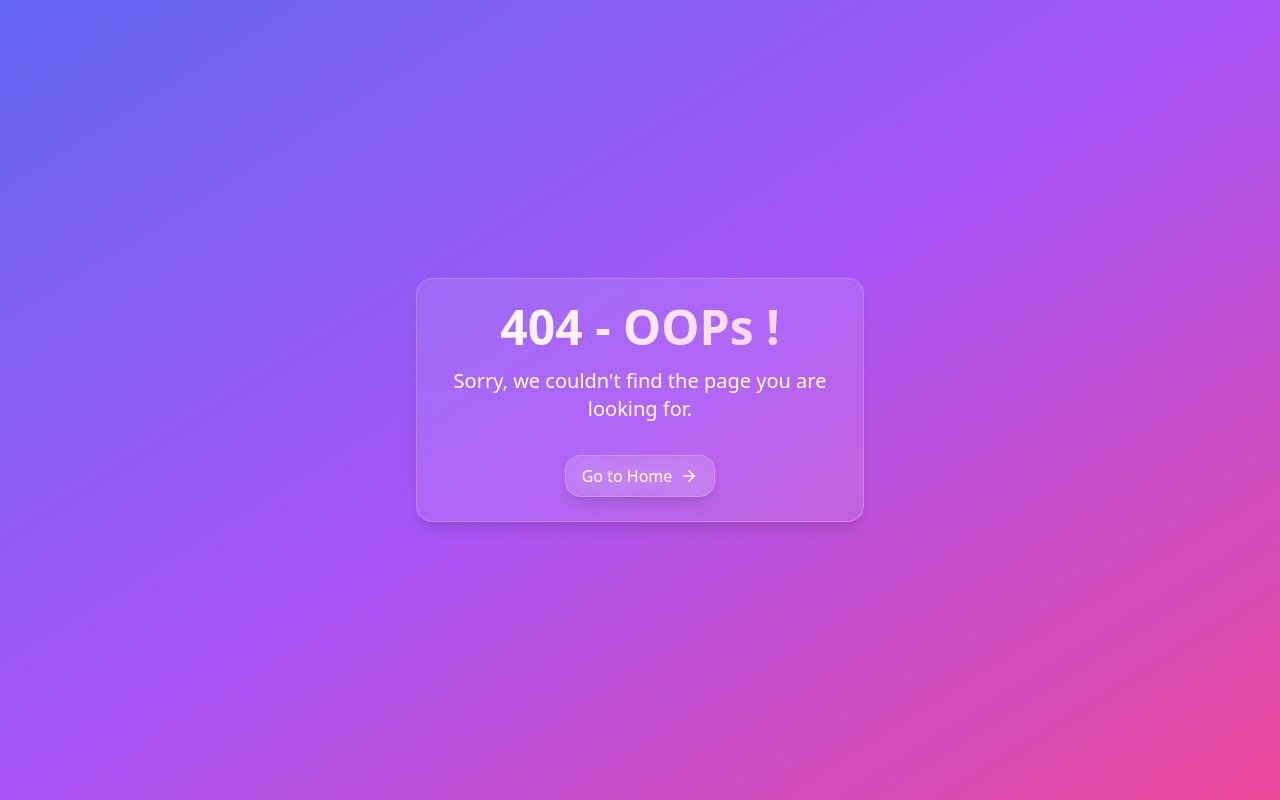
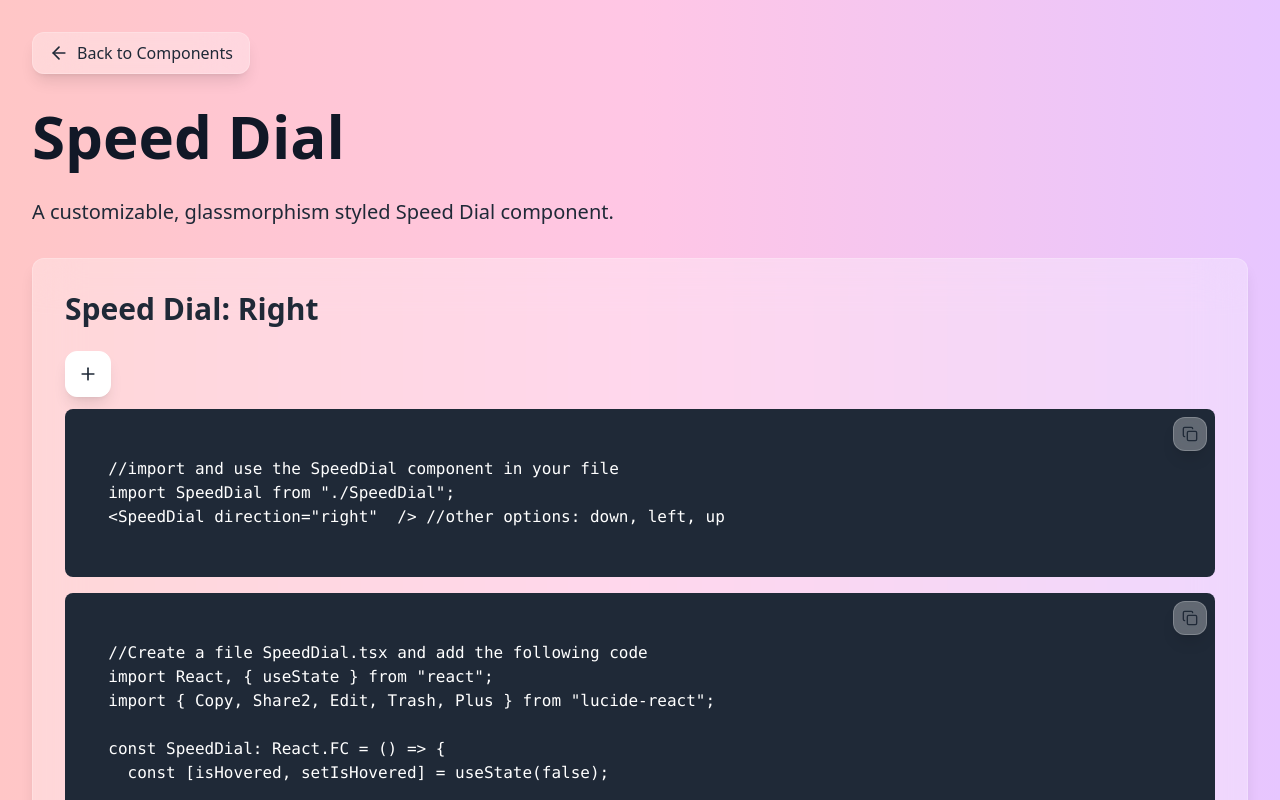
Before and after one commit to Jaishree2310/GlassyUI-Components, a React (Create React App) app: page /speed-dial-details in a window 1280 px wide. Before the commit this address had no page. Shown: the top 800 px of the page. Built offline with nearby package versions, Linux system fonts and the light colour scheme.

Commit message:
feat: Added speed dial component for social media #20

```diff
--- a/package.json
+++ b/package.json
@@ -14,8 +14,10 @@
     "lucide-react": "^0.408.0",
     "pixel-retroui": "^1.0.61",
     "react": "^18.3.1",
+    "react-components": "^0.5.1",
     "react-dom": "^18.3.1",
     "react-feather": "^2.0.10",
+    "react-icons": "^5.3.0",
     "react-router-dom": "^6.25.1",
     "react-scripts": "5.0.1",
     "typescript": "^4.9.5",
--- a/src/App.tsx
+++ b/src/App.tsx
@@ -1,15 +1,16 @@
-import React from 'react';
-import { BrowserRouter as Router, Route, Routes } from 'react-router-dom';
-import GlassyUILandingPage from './components/GlassyUILandingPage';
-import GlassyUIComponentsPage from './components/GlassyUIComponentsPage';
-import ButtonDetailsPage from './components/ButtonDetailsPage';
-import CardDetailsPage from './components/CardDetailsPage';
-import ProgressBarDetailPage from './components/ProgressBarDetailPage';
-import PopupDetailPage from './components/PopupDetailPage';
-import InputDetailPage from './components/InputDetailPage';
-import TextareaDetailPage from './components/TextareaDetailPage';
-import NotFoundPage from './components/NotFoundPage';
-import TooltipDetailsPage from './components/TooltipDetailsPage';
+import React from "react";
+import { BrowserRouter as Router, Route, Routes } from "react-router-dom";
+import GlassyUILandingPage from "./components/GlassyUILandingPage";
+import GlassyUIComponentsPage from "./components/GlassyUIComponentsPage";
+import ButtonDetailsPage from "./components/ButtonDetailsPage";
+import CardDetailsPage from "./components/CardDetailsPage";
+import ProgressBarDetailPage from "./components/ProgressBarDetailPage";
+import PopupDetailPage from "./components/PopupDetailPage";
+import InputDetailPage from "./components/InputDetailPage";
+import TextareaDetailPage from "./components/TextareaDetailPage";
+import NotFoundPage from "./components/NotFoundPage";
+import TooltipDetailsPage from "./components/TooltipDetailsPage";
+import SpeedDialDetailsPage from "./components/SpeedDialDetailsPage";
 
 const App: React.FC = () => {
   return (
@@ -19,11 +20,15 @@ const App: React.FC = () => {
         <Route path="/components" element={<GlassyUIComponentsPage />} />
         <Route path="/button-details" element={<ButtonDetailsPage />} />
         <Route path="/card-details" element={<CardDetailsPage />} />
-        <Route path="/progress-bar-details" element={<ProgressBarDetailPage />} />
+        <Route
+          path="/progress-bar-details"
+          element={<ProgressBarDetailPage />}
+        />
         <Route path="/popup-details" element={<PopupDetailPage />} />
         <Route path="/input-details" element={<InputDetailPage />} />
         <Route path="/textarea-details" element={<TextareaDetailPage />} />
         <Route path="/tooltip-details" element={<TooltipDetailsPage />} />
+        <Route path="/speed-dial-details" element={<SpeedDialDetailsPage />} />
         <Route path="*" element={<NotFoundPage />} />
       </Routes>
     </Router>
--- a/src/components/GlassyUIComponentsPage.tsx
+++ b/src/components/GlassyUIComponentsPage.tsx
@@ -1,7 +1,20 @@
-import React, { useState } from 'react';
-import { useNavigate } from 'react-router-dom';
-import { Star, ArrowRight, Info, Box, Type, Sliders, MessageSquare, Menu, X, Layout, AlignLeft } from 'lucide-react';
-import Tooltip from './Tooltip';
+import React, { useState } from "react";
+import { useNavigate } from "react-router-dom";
+import {
+  Star,
+  ArrowRight,
+  Info,
+  Box,
+  Type,
+  Sliders,
+  MessageSquare,
+  Menu,
+  X,
+  Layout,
+  AlignLeft,
+} from "lucide-react";
+import Tooltip from "./Tooltip";
+import SpeedDial from "./SpeedDial";
 
 const GlassyUIComponentsPage: React.FC = () => {
   const navigate = useNavigate();
@@ -10,20 +23,25 @@ const GlassyUIComponentsPage: React.FC = () => {
   const githubRepoUrl = "https://github.com/Jaishree2310/GlassyUI-Components";
 
   const getGlassyClasses = () => {
-    return 'backdrop-filter backdrop-blur-md bg-white/10 border border-white/20 rounded-2xl shadow-lg transition-all duration-300';
+    return "backdrop-filter backdrop-blur-md bg-white/10 border border-white/20 rounded-2xl shadow-lg transition-all duration-300";
   };
 
   const toggleMenu = () => setIsMenuOpen(!isMenuOpen);
 
   const navigateToLandingPage = () => {
-    navigate('/');
+    navigate("/");
   };
 
   return (
     <div className="min-h-screen font-sans bg-gradient-to-br from-indigo-500 via-purple-500 to-pink-500 text-white">
       <div className="container mx-auto px-4 py-8 lg:py-12">
         <header className="flex justify-between items-center mb-16">
-          <div className="text-3xl lg:text-4xl font-bold tracking-tight cursor-pointer hover:text-pink-200 transition-colors duration-300" onClick={navigateToLandingPage}>GlassyUI</div>
+          <div
+            className="text-3xl lg:text-4xl font-bold tracking-tight cursor-pointer hover:text-pink-200 transition-colors duration-300"
+            onClick={navigateToLandingPage}
+          >
+            GlassyUI
+          </div>
           <div className="hidden md:flex items-center space-x-4">
             <a
               href={githubRepoUrl}
@@ -59,22 +77,36 @@ const GlassyUIComponentsPage: React.FC = () => {
             Glassmorphic Components
           </h1>
           <p className="text-lg lg:text-xl mb-12 max-w-2xl leading-relaxed">
-            Elevate your UI with our collection of beautifully crafted, glassmorphic components.
-            Perfect for creating modern, sleek interfaces with depth and style.
+            Elevate your UI with our collection of beautifully crafted,
+            glassmorphic components. Perfect for creating modern, sleek
+            interfaces with depth and style.
           </p>
 
           <div className="grid grid-cols-1 md:grid-cols-2 lg:grid-cols-3 gap-8">
             <ComponentCard
+              title="Speed Dial"
+              description="Speed dial with glassmorphism effect. Hover on me to see the actions."
+              icon={<Info size={24} />}
+              status="New"
+              onClick={() => navigate("/speed-dial-details")}
+            >
+              <SpeedDial direction="right" />
+            </ComponentCard>
+            <ComponentCard
               title="Buttons"
               description="Sleek, customizable buttons with glassmorphic styling."
               icon={<Box size={24} />}
-              onClick={() => navigate('/button-details')}
+              onClick={() => navigate("/button-details")}
             >
               <div className="flex space-x-2 mt-4">
-                <button className={`${getGlassyClasses()} px-4 py-2 hover:bg-white/20`}>
+                <button
+                  className={`${getGlassyClasses()} px-4 py-2 hover:bg-white/20`}
+                >
                   Click me
                 </button>
-                <button className={`${getGlassyClasses()} px-4 py-2 bg-white/20 hover:bg-white/30`}>
+                <button
+                  className={`${getGlassyClasses()} px-4 py-2 bg-white/20 hover:bg-white/30`}
+                >
                   Accent
                 </button>
               </div>
@@ -84,7 +116,7 @@ const GlassyUIComponentsPage: React.FC = () => {
               title="Inputs"
               description="Elegant input fields with a glass-like appearance."
               icon={<Type size={24} />}
-              onClick={() => navigate('/input-details')}
+              onClick={() => navigate("/input-details")}
             >
               <input
                 type="text"
@@ -97,7 +129,7 @@ const GlassyUIComponentsPage: React.FC = () => {
               title="Cards"
               description="Versatile content containers with a frosted glass effect."
               icon={<Layout size={24} />}
-              onClick={() => navigate('/card-details')}
+              onClick={() => navigate("/card-details")}
             >
               <div className={`${getGlassyClasses()} p-4 mt-4`}>
                 <h4 className="font-semibold">Card Title</h4>
@@ -109,10 +141,13 @@ const GlassyUIComponentsPage: React.FC = () => {
               title="Progress Bars"
               description="Stylish progress indicators with a glass-like finish."
               icon={<Sliders size={24} />}
-              onClick={() => navigate('/progress-bar-details')}
+              onClick={() => navigate("/progress-bar-details")}
             >
               <div className={`${getGlassyClasses()} w-full h-4 mt-4`}>
-                <div className="bg-white/30 h-full rounded-2xl" style={{ width: '60%' }}></div>
+                <div
+                  className="bg-white/30 h-full rounded-2xl"
+                  style={{ width: "60%" }}
+                ></div>
               </div>
             </ComponentCard>
 
@@ -120,10 +155,13 @@ const GlassyUIComponentsPage: React.FC = () => {
               title="Modals"
               description="Eye-catching dialog boxes with glassmorphism effects."
               icon={<MessageSquare size={24} />}
-              onClick={() => navigate('/modal-details')}
+              onClick={() => navigate("/modal-details")}
             >
               <button
-                onClick={(e) => { e.stopPropagation(); alert('Modal would open here'); }}
+                onClick={(e) => {
+                  e.stopPropagation();
+                  alert("Modal would open here");
+                }}
                 className={`${getGlassyClasses()} px-4 py-2 mt-4 hover:bg-white/20`}
               >
                 Open Modal
@@ -134,12 +172,20 @@ const GlassyUIComponentsPage: React.FC = () => {
               title="Navigation"
               description="Sleek navigation components with a frosted glass look."
               icon={<ArrowRight size={24} />}
-              onClick={() => navigate('/navigation-details')}
+              onClick={() => navigate("/navigation-details")}
             >
-              <nav className={`${getGlassyClasses()} flex justify-around mt-4 py-2`}>
-                <a href="#" className="hover:bg-white/20 px-2 py-1 rounded">Home</a>
-                <a href="#" className="hover:bg-white/20 px-2 py-1 rounded">About</a>
-                <a href="#" className="hover:bg-white/20 px-2 py-1 rounded">Contact</a>
+              <nav
+                className={`${getGlassyClasses()} flex justify-around mt-4 py-2`}
+              >
+                <a href="#" className="hover:bg-white/20 px-2 py-1 rounded">
+                  Home
+                </a>
+                <a href="#" className="hover:bg-white/20 px-2 py-1 rounded">
+                  About
+                </a>
+                <a href="#" className="hover:bg-white/20 px-2 py-1 rounded">
+                  Contact
+                </a>
               </nav>
             </ComponentCard>
 
@@ -147,19 +193,30 @@ const GlassyUIComponentsPage: React.FC = () => {
               title="Popups"
               description="Attention-grabbing popup notifications with glassmorphic styling."
               icon={<MessageSquare size={24} />}
-              onClick={() => navigate('/popup-details')}
+              onClick={() => navigate("/popup-details")}
             >
               <button
-                onClick={(e) => { e.stopPropagation(); setIsPopupOpen(true); }}
+                onClick={(e) => {
+                  e.stopPropagation();
+                  setIsPopupOpen(true);
+                }}
                 className={`${getGlassyClasses()} px-4 py-2 mt-4 hover:bg-white/20`}
               >
                 Show Popup
               </button>
               {isPopupOpen && (
-                <div className="fixed inset-0 flex items-center justify-center z-50" onClick={() => setIsPopupOpen(false)}>
-                  <div className={`${getGlassyClasses()} p-6 max-w-sm mx-auto`} onClick={(e) => e.stopPropagation()}>
+                <div
+                  className="fixed inset-0 flex items-center justify-center z-50"
+                  onClick={() => setIsPopupOpen(false)}
+                >
+                  <div
+                    className={`${getGlassyClasses()} p-6 max-w-sm mx-auto`}
+                    onClick={(e) => e.stopPropagation()}
+                  >
                     <h3 className="text-xl font-bold mb-2">Popup Title</h3>
-                    <p className="mb-4">This is a sample popup with glassmorphism effect.</p>
+                    <p className="mb-4">
+                      This is a sample popup with glassmorphism effect.
+                    </p>
                     <button
                       onClick={() => setIsPopupOpen(false)}
                       className={`${getGlassyClasses()} px-4 py-2 hover:bg-white/20`}
@@ -175,7 +232,7 @@ const GlassyUIComponentsPage: React.FC = () => {
               title="Textarea"
               description="Multi-line input fields with elegant glassmorphic design."
               icon={<AlignLeft size={24} />}
-              onClick={() => navigate('/textarea-details')}
+              onClick={() => navigate("/textarea-details")}
             >
               <textarea
                 placeholder="Enter your message..."
@@ -188,17 +245,23 @@ const GlassyUIComponentsPage: React.FC = () => {
               title="Tool Tip"
               description="Tooltip component support different positions, and be responsive and accessible."
               icon={<Info size={24} />}
-              onClick={() => navigate('/tooltip-details')}
+              onClick={() => navigate("/tooltip-details")}
             >
               <div className="mt-1 mb-4 flex justify-around">
                 <Tooltip text="Tooltip" position="left">
-                  <button className={`${getGlassyClasses()} px-4 py-2`}>Left</button>
+                  <button className={`${getGlassyClasses()} px-4 py-2`}>
+                    Left
+                  </button>
                 </Tooltip>
                 <Tooltip text="Tooltip" position="bottom">
-                  <button className={`${getGlassyClasses()} px-4 py-2`}>Bottom</button>
+                  <button className={`${getGlassyClasses()} px-4 py-2`}>
+                    Bottom
+                  </button>
                 </Tooltip>
                 <Tooltip text="Tooltip" position="right">
-                  <button className={`${getGlassyClasses()} px-4 py-2`}>Right</button>
+                  <button className={`${getGlassyClasses()} px-4 py-2`}>
+                    Right
+                  </button>
                 </Tooltip>
               </div>
             </ComponentCard>
@@ -214,10 +277,11 @@ const ComponentCard: React.FC<{
   description: string;
   icon: React.ReactNode;
   onClick: () => void;
+  status?: string;
   children?: React.ReactNode;
-}> = ({ title, description, icon, onClick, children }) => {
+}> = ({ title, description, icon, onClick, children, status }) => {
   const getGlassyClasses = () => {
-    return 'backdrop-filter backdrop-blur-md bg-white/10 border border-white/20 rounded-2xl shadow-lg transition-all duration-300';
+    return "backdrop-filter backdrop-blur-md bg-white/10 border border-white/20 rounded-2xl shadow-lg transition-all duration-300";
   };
 
   return (
@@ -226,16 +290,22 @@ const ComponentCard: React.FC<{
       onClick={onClick}
     >
       <div className="flex items-center mb-4">
-        <div className="p-2 bg-white/20 rounded-lg mr-4">
-          {icon}
-        </div>
+        <div className="p-2 bg-white/20 rounded-lg mr-4">{icon}</div>
         <h3 className="text-xl font-bold">{title}</h3>
+        {status && (
+          <span className="ml-2 px-2 py-1 bg-green-200 text-green-700 text-xs font-medium rounded">
+            {status}
+          </span>
+        )}
       </div>
       <p className="text-sm opacity-80 mb-4 flex-grow">{description}</p>
       {children}
       <div className="flex items-center text-sm font-medium text-pink-200 mt-4">
         <span>Learn more</span>
-        <ArrowRight size={16} className="ml-2 group-hover:translate-x-1 transition-transform duration-300" />
+        <ArrowRight
+          size={16}
+          className="ml-2 group-hover:translate-x-1 transition-transform duration-300"
+        />
       </div>
     </div>
   );
--- /dev/null
+++ b/src/components/SpeedDial.tsx
@@ -0,0 +1,107 @@
+import React, { useState } from "react";
+import {
+  FaFacebookF,
+  FaTwitter,
+  FaLinkedinIn,
+  FaInstagram,
+} from "react-icons/fa";
+
+import { Plus } from "lucide-react";
+interface SpeedDialProps {
+  direction: string;
+}
+
+export default function SpeedDial({ direction }: SpeedDialProps) {
+  const [isHovered, setIsHovered] = useState(false);
+
+  const getAnimation = () => {
+    switch (direction) {
+      case "up":
+        return "origin-bottom flex-col order-0";
+      case "down":
+        return "origin-top flex-col order-2";
+      case "left":
+        return "origin-right order-0";
+      case "right":
+        return "origin-left order-2";
+      default:
+        return "";
+    }
+  };
+
+  const handleMouseEnter = () => setIsHovered(true);
+  const handleMouseLeave = () => setIsHovered(false);
+
+  const getGlassyClasses = () => {
+    return "backdrop-filter backdrop-blur-xl bg-white border border-white rounded-xl shadow-lg transition-all duration-300";
+  };
+
+  // Customize action buttons here with social media icons
+  const actionButtons = [
+    {
+      icon: <FaFacebookF size={20} />,
+      label: "Facebook",
+      key: "facebook",
+      action: () => {
+        window.open("https://www.facebook.com", "_blank");
+      },
+    },
+    {
+      icon: <FaTwitter size={20} />,
+      label: "Twitter",
+      key: "twitter",
+      action: () => {
+        window.open("https://www.twitter.com", "_blank");
+      },
+    },
+    {
+      icon: <FaLinkedinIn size={20} />,
+      label: "LinkedIn",
+      key: "linkedin",
+      action: () => {
+        window.open("https://www.linkedin.com", "_blank");
+      },
+    },
+    {
+      icon: <FaInstagram size={20} />,
+      label: "Instagram",
+      key: "instagram",
+      action: () => {
+        window.open("https://www.instagram.com", "_blank");
+      },
+    },
+  ];
+
+  return (
+    <div
+      onMouseLeave={handleMouseLeave}
+      className={`relative mb-3 flex w-fit items-center gap-3 ${
+        direction === "up" || direction === "down" ? "flex-col" : "flex-row"
+      }`}
+    >
+      <button
+        onMouseEnter={handleMouseEnter}
+        className={`${getGlassyClasses()} order-0 order-1 flex items-center p-3 text-gray-800 transition-all duration-300 hover:bg-slate-100`}
+      >
+        <Plus size={20} />
+      </button>
+
+      {/* Speed Dial Actions */}
+      <div
+        className={`${
+          isHovered ? "scale-100 opacity-100" : "scale-0 opacity-0"
+        } flex items-center gap-3 transition-all duration-500 ease-in-out ${getAnimation()}`}
+      >
+        {actionButtons.map((action, index) => (
+          <button
+            key={index}
+            onClick={action.action}
+            className={`${getGlassyClasses()} flex items-center p-3 text-gray-800 transition-all duration-300 hover:bg-slate-100`}
+          >
+            {action.icon}
+          </button>
+        ))}
+      </div>
+    </div>
+  );
+}
--- /dev/null
+++ b/src/components/SpeedDialDetailsPage.tsx
@@ -0,0 +1,165 @@
+import React, { useState } from "react";
+import { useNavigate } from "react-router-dom";
+import { ArrowLeft } from "lucide-react";
+import { Check, Copy } from "lucide-react";
+import SpeedDial from "./SpeedDial";
+const SpeedDialDetailsPage: React.FC = () => {
+  const navigate = useNavigate();
+
+  const [copiedStates, setCopiedStates] = useState<{ [key: string]: boolean }>(
+    {}
+  );
+
+  const getGlassyClasses = () => {
+    return "backdrop-filter backdrop-blur-xl bg-white/30 border border-white/20 rounded-xl shadow-lg transition-all duration-300";
+  };
+
+  const copyToClipboard = (text: string, key: string) => {
+    navigator.clipboard.writeText(text).then(() => {
+      setCopiedStates((prev) => ({ ...prev, [key]: true }));
+      setTimeout(
+        () => setCopiedStates((prev) => ({ ...prev, [key]: false })),
+        2000
+      );
+    });
+  };
+
+  const CopyButton: React.FC<{ text: string; codeKey: string }> = ({
+    text,
+    codeKey,
+  }) => (
+    <button
+      onClick={() => copyToClipboard(text, codeKey)}
+      className={`absolute top-2 right-2 ${getGlassyClasses()} p-2 hover:bg-white/40 transition-all duration-300 z-10`}
+      title="Copy to clipboard"
+    >
+      {copiedStates[codeKey] ? (
+        <Check size={16} className="text-green-600" />
+      ) : (
+        <Copy size={16} className="text-gray-800" />
+      )}
+    </button>
+  );
+
+  const basicUsage = `
+  //import and use the SpeedDial component in your file
+  import SpeedDial from "./SpeedDial";
+  <SpeedDial direction="right"  /> //other options: down, left, up
+  `;
+
+  const speedDialCode = `
+  //Create a file SpeedDial.tsx and add the following code
+  import React, { useState } from "react";
+  import { Copy, Share2, Edit, Trash, Plus } from "lucide-react";
+
+  const SpeedDial: React.FC = () => {
+    const [isHovered, setIsHovered] = useState(false);
+
+    const handleMouseEnter = () => setIsHovered(true);
+    const handleMouseLeave = () => setIsHovered(false);
+
+    const getGlassyClasses = () => {
+      return "backdrop-filter backdrop-blur-xl bg-white/30 border border-white/20 rounded-xl shadow-lg transition-all duration-300";
+    };
+
+    // You can add as many action buttons as you want; just make sure to update the actionButtons array
+    const actionButtons = [
+      {
+        icon: <Copy size={20} />,
+        label: "Copy",
+        key: "copy",
+        action: () => console.log("Copy"),
+      },
+      {
+        icon: <Share2 size={20} />,
+        label: "Share",
+        key: "share",
+        action: () => console.log("Share"),
+      },
+      {
+        icon: <Edit size={20} />,
+        label: "Edit",
+        key: "edit",
+        action: () => console.log("Edit"),
+      },
+      {
+        icon: <Trash size={20} />,
+        label: "Delete",
+        key: "delete",
+        action: () => console.log("Delete"),
+      },
+    ];
+
+    return (
+      <div
+        onMouseEnter={handleMouseEnter}
+        onMouseLeave={handleMouseLeave}
+        className="relative flex items-center mb-4 gap-4"
+      >
+        <button
+          className={\`\${getGlassyClasses()} flex items-center p-3 hover:bg-white transition-all duration-300 text-gray-800\`}
+        >
+          <Plus size={20} />
+        </button>
+
+        {/* Speed Dial Actions */}
+        <div
+          className={\`\${isHovered ? "scale-100 opacity-100" : "scale-0 opacity-0"} flex items-center gap-4 transition-all duration-500 ease-in-out origin-left\`}
+        >
+          {actionButtons.map((action, index) => (
+            <button
+              key={index}
+              onClick={action.action}
+              className={\`\${getGlassyClasses()} flex items-center p-3 hover:bg-white transition-all duration-300 text-gray-800\`}
+            >
+              {action.icon}
+            </button>
+          ))}
+        </div>
+      </div>
+    );
+  };
+
+  export default SpeedDial;
+  `;
+
+  return (
+    <div className="min-h-screen p-8 font-sans bg-gradient-to-r from-[#ffc6c6] via-[#ffc6e5] to-[#e7c6ff] relative">
+      <div className="relative z-10">
+        <button
+          onClick={() => navigate(-1)}
+          className={`mb-8 flex items-center ${getGlassyClasses()} px-4 py-2 hover:bg-white/40 transition-all duration-300 text-gray-800`}
+        >
+          <ArrowLeft size={20} className="mr-2" />
+          Back to Components
+        </button>
+
+        <h1 className="text-6xl font-bold mb-8 text-gray-900">Speed Dial</h1>
+        <p className="text-xl mb-8 text-gray-800">
+          A customizable, glassmorphism styled Speed Dial component.
+        </p>
+
+        <div className={`${getGlassyClasses()} p-8 mb-8 relative`}>
+          <h2 className="text-3xl font-bold mb-6 text-gray-800">
+            Speed Dial: Right
+          </h2>
+          <SpeedDial direction="right" />
+          <div className="relative mb-4">
+            <pre className="bg-gray-800 text-white p-6 rounded-lg overflow-x-auto whitespace-pre-wrap">
+              {basicUsage}
+            </pre>
+            <CopyButton text={basicUsage} codeKey="basicUsage" />
+          </div>
+          <div className="relative">
+            <pre className="bg-gray-800 text-white p-6 rounded-lg overflow-x-auto whitespace-pre-wrap">
+              {speedDialCode}
+            </pre>
+            <CopyButton text={speedDialCode} codeKey="speedDialCode" />
+          </div>
+        </div>
+      </div>
+    </div>
+  );
+};
+
+export default SpeedDialDetailsPage;
```
Also changed, not shown: 1 other file (tests, documents, lock files or other folders).
